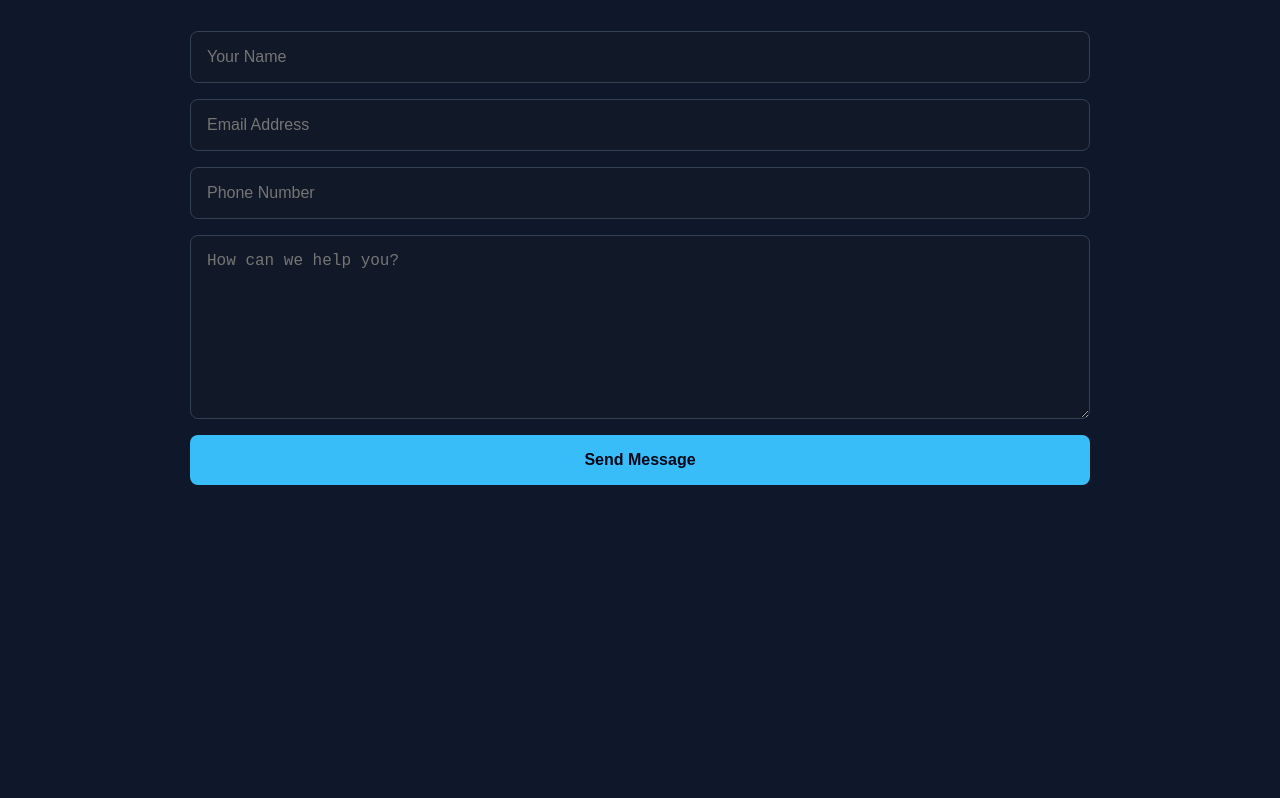
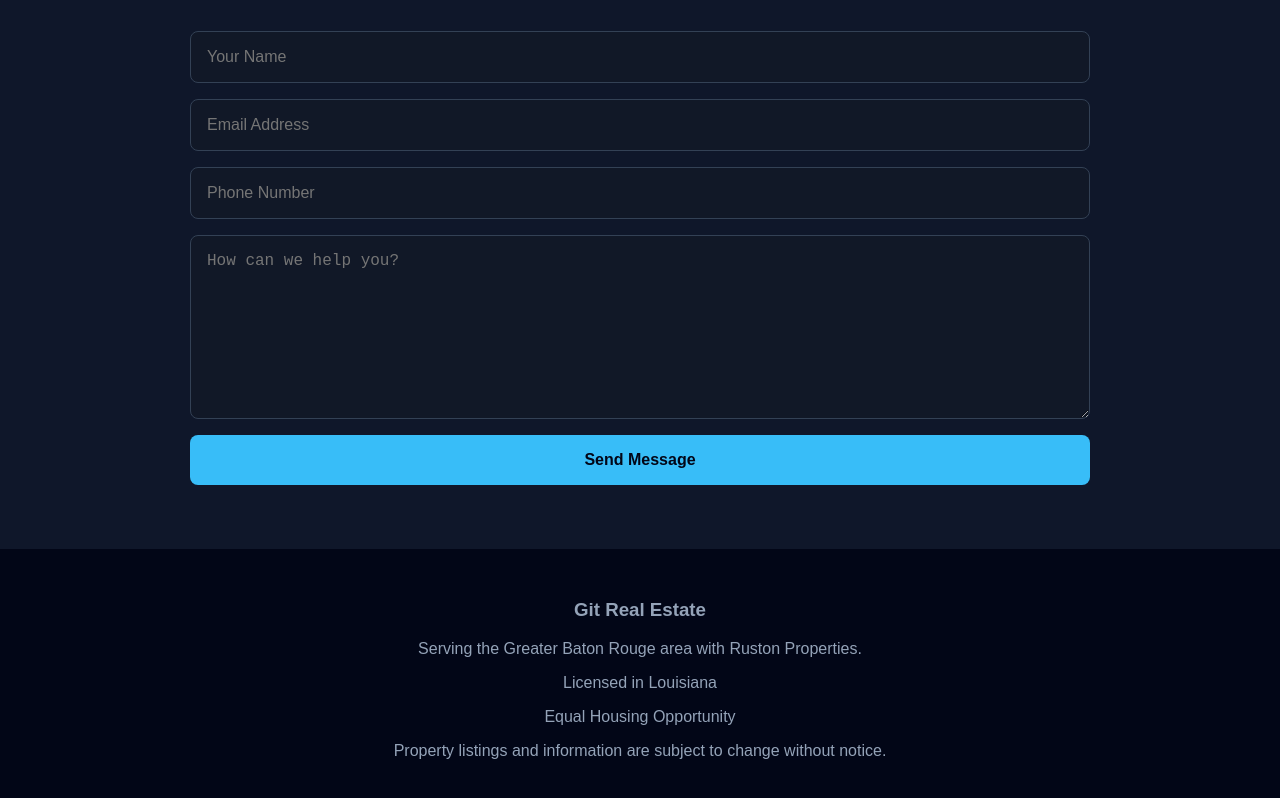
Before and after one commit to ellene-broome/gitRealEstate, a React (Vite) app: page / in a window 1280 px wide. Shown: the part 1971-2769 px from the top of the page. Before the commit the page ends 2520 px from the top, so only its background shows below. Built offline with nearby package versions, Linux system fonts and the light colour scheme.

Commit message:
Add business footer

```diff
--- /dev/null
+++ b/src/components/Footer.jsx
@@ -0,0 +1,24 @@
+function Footer() {
+  return (
+    <footer className="footer">
+      <div className="footer-content">
+        <h3>Git Real Estate</h3>
+
+        <p>
+          Serving the Greater Baton Rouge area with Ruston Properties.
+        </p>
+
+        <p>Licensed in Louisiana</p>
+
+        <p>Equal Housing Opportunity</p>
+
+        <p className="footer-disclaimer">
+          Property listings and information are subject to change without
+          notice.
+        </p>
+      </div>
+    </footer>
+  );
+}
+
+export default Footer;
--- a/src/pages/HomePage.jsx
+++ b/src/pages/HomePage.jsx
@@ -2,12 +2,7 @@ import ListingCard from "../components/ListingCard";
 import { listings } from "../data/listings";
 import Navbar from "../components/Navbar";
 import { useState } from "react";
-
-
-
-
-
-
+import Footer from "../components/Footer";
 
 function HomePage() {
     const [cityFilter, setCityFilter] = useState("");
@@ -197,7 +192,8 @@ function handleSubmit(event) {
         </form>
     </section>
 
-</>
+    <Footer />
+    </>
   );
 }
 
```
